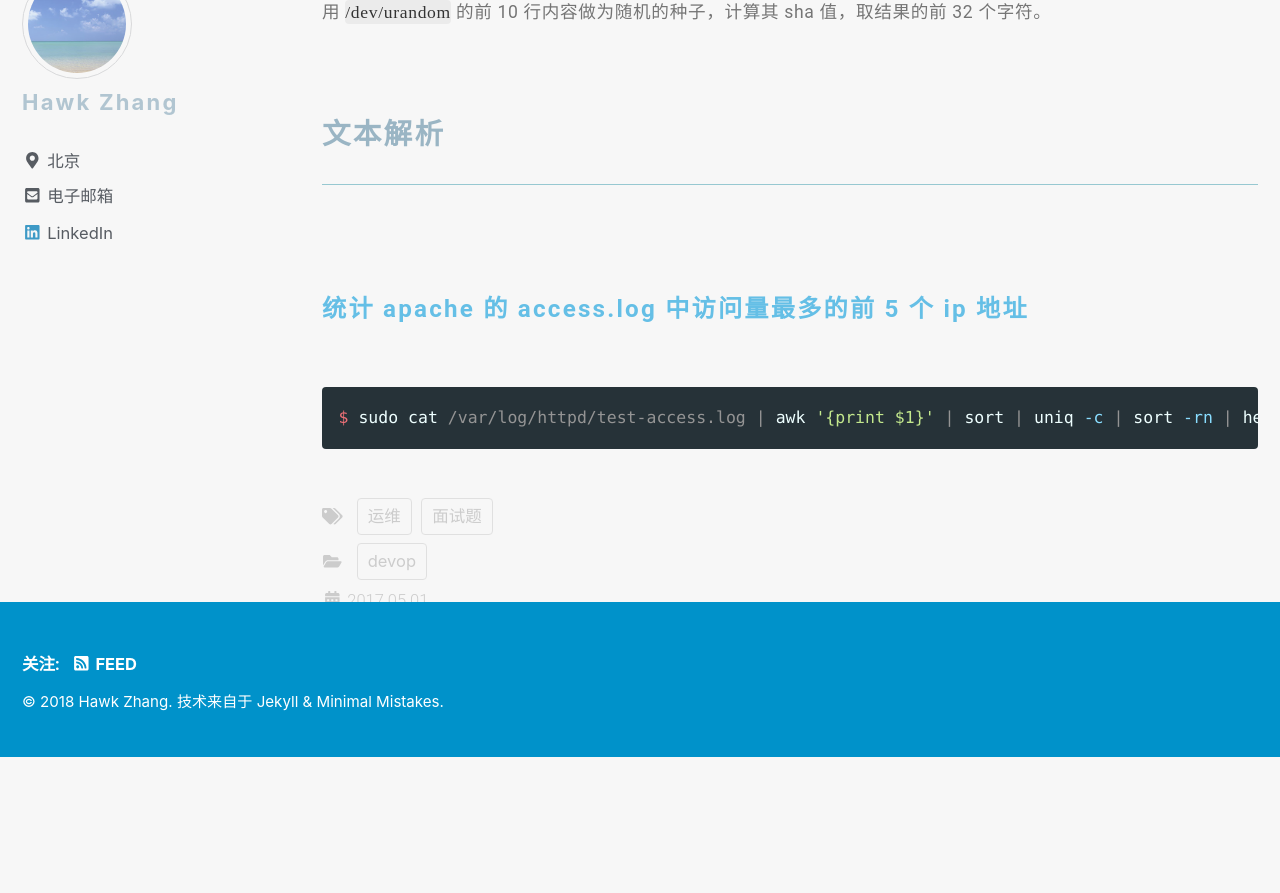
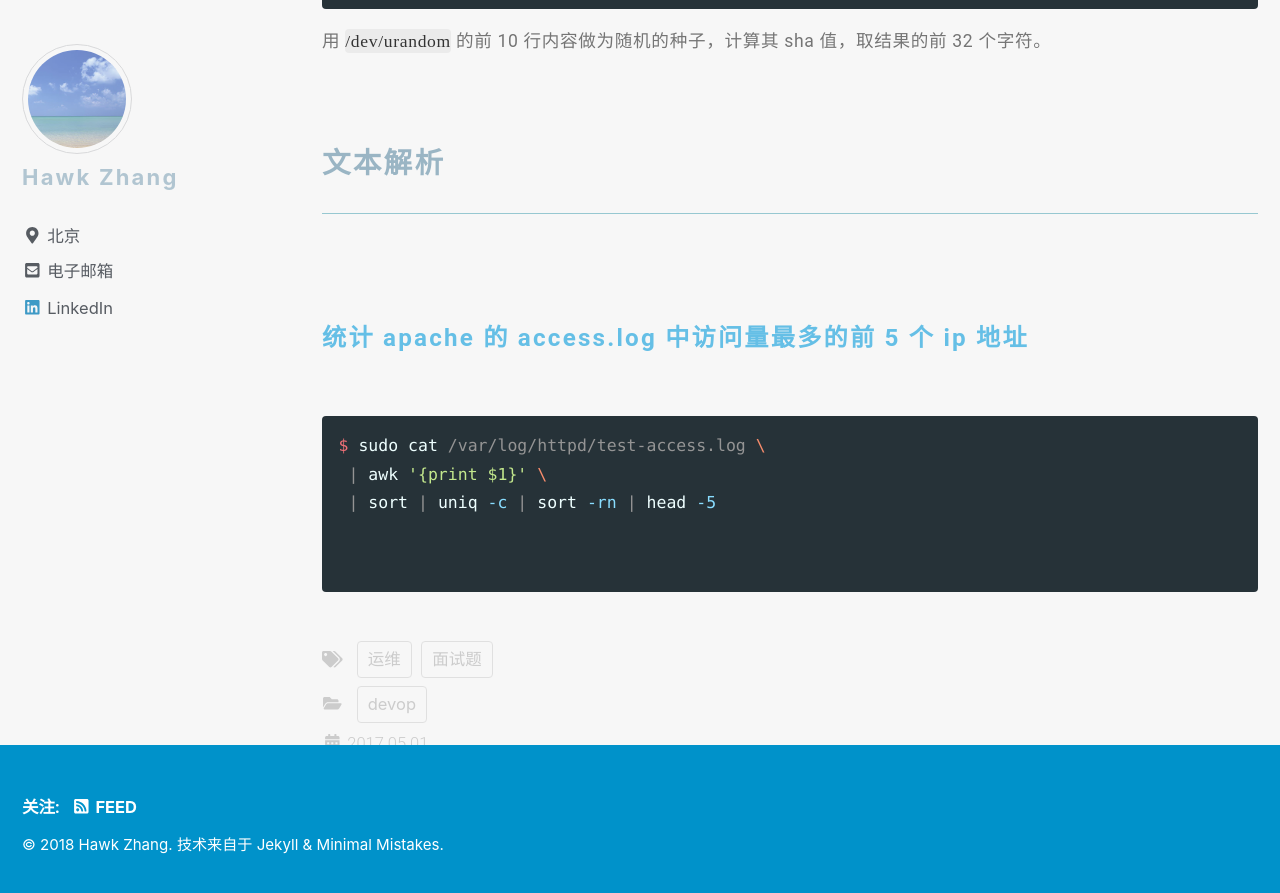
Before and after one commit to narru888/linotes_note, a Jekyll site: the page built from _posts/devop/2017-05-01-interview.md, in a window 1280 px wide and 900 px high, scrolled down 5330 px. Shown: the top 893 px of the window. Built offline with Jekyll 4.4.1, drawn with Linux system fonts in a browser that asks for light colours; nearby versions of some CDN libraries; a script that is not in the unit is left out; before the commit the page ends 6087 px from its top, so only the background shows below that.

Commit message:
update on 2018-12-07 18:04:01 CST

````diff
--- a/_posts/devop/2017-05-01-interview.md
+++ b/_posts/devop/2017-05-01-interview.md
@@ -210,5 +211,9 @@ $ cat /dev/urandom | head -10 | sha512sum | head -c 32
 #### 统计 apache 的 access.log 中访问量最多的前 5 个 ip 地址
 
 ```bash
-$ sudo cat /var/log/httpd/test-access.log | awk '{print $1}' | sort | uniq -c | sort -rn | head -5
+$ sudo cat /var/log/httpd/test-access.log \
+ | awk '{print $1}' \
+ | sort | uniq -c | sort -rn | head -5
+
+
 ```
````
Also changed, not shown: other parts of _posts/devop/2017-05-01-interview.md (+1 -0 lines).
